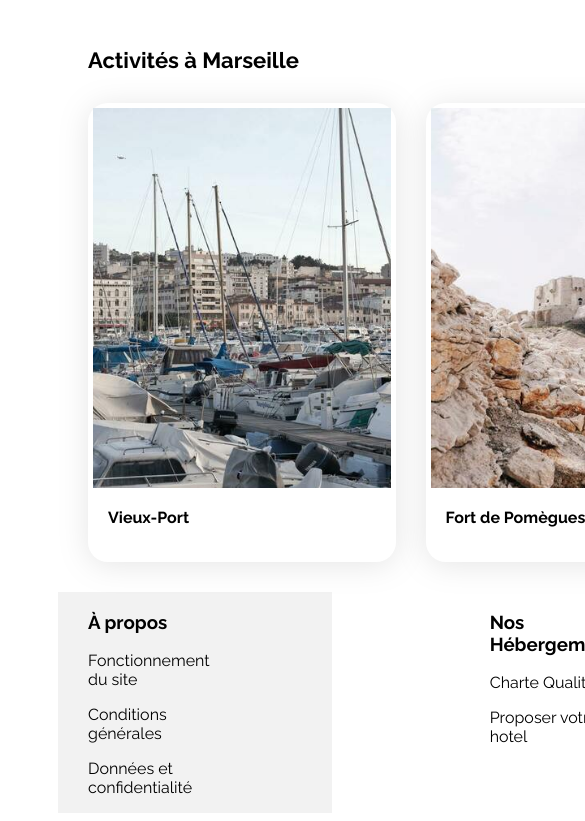
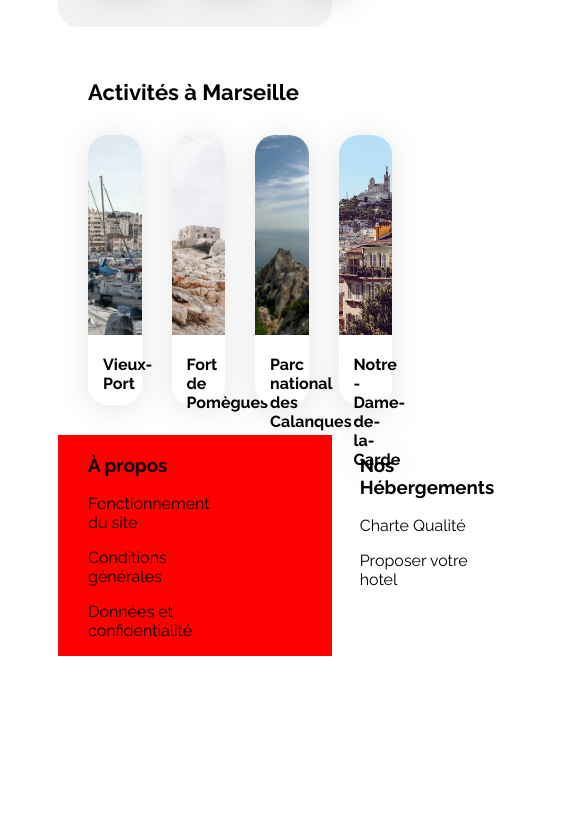
Before and after one commit to riadslatni/Booki, a plain HTML site: page index.html in a window 390 px wide. Shown: the part 1541-2362 px from the top of the page, 585 px wide, since content can reach past the window. After the commit the page ends 2205 px from the top, so only its background shows below. Drawn offline with Linux system fonts and the light colour scheme.

Commit message:
fix responsive tablet format

```diff
--- a/css/style.css
+++ b/css/style.css
@@ -4,7 +4,7 @@
 }
 
 .size-logo {
-    width:61.09px;
+    width: 61.09px;
     height: 19px;
     margin-top: 20px;
 
@@ -24,9 +24,7 @@ nav {
     column-gap: 280px;
 }
 
-.button-nav{
-
-}
+.button-nav {}
 
 .navigation-menu {
     display: flex;
@@ -77,7 +75,7 @@ body {
 
 
 .card-title {
-    font-size: 16px;filter-border-color
+    font-size: 16px;
 }
 
 .euro {
@@ -262,7 +260,7 @@ body {
 }
 
 .activites-card .card-title {
-    margin-left:15px;
+    margin-left: 15px;
     font-size: 16px;
 }
 
@@ -373,6 +371,11 @@ section .fa-info {
         display: flex;
         flex-direction: row;
         justify-content: space-between;
+        gap: 30px;
+    }
+
+    .populaires-cards .card {
+        width: 30%;
     }
 
     .populaires-cards a {
@@ -386,9 +389,53 @@ section .fa-info {
     .populaires-cards .card-subtitle {
         font-size: 13px;
     }
+
+    .activites-card .card {
+        width: 25%;
+        padding: 0px;
+        height: 270px;
+    }
+
+    .activites-card img {
+        width: 100%;
+        height: 200px;
+        border-top-left-radius: 20px;
+        border-top-right-radius: 20px;
+    }
+
+    .directionRow {
+        padding-left: 30px;
+        box-sizing: border-box;
+        background-color: #F2F2F2;
+        column-gap: 5%;
+    }
 }
 
 /* Small devices (phones, less than 768px) */
 @media (max-width: 767.98px) {
-    /* ... */
+
+
+    .directionRow {
+        padding-left: 30px;
+        box-sizing: border-box;
+        background-color: red;
+        column-gap: 150px;
+    }
+
+
+
+
+
+
+
+
+
+
+
+
+
+
+
+
+
 }
```
